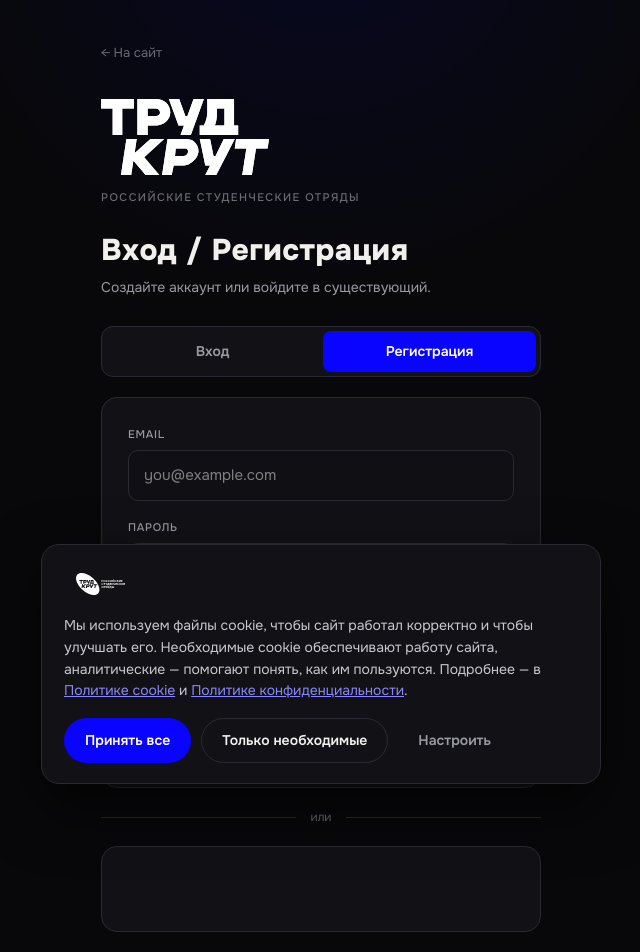
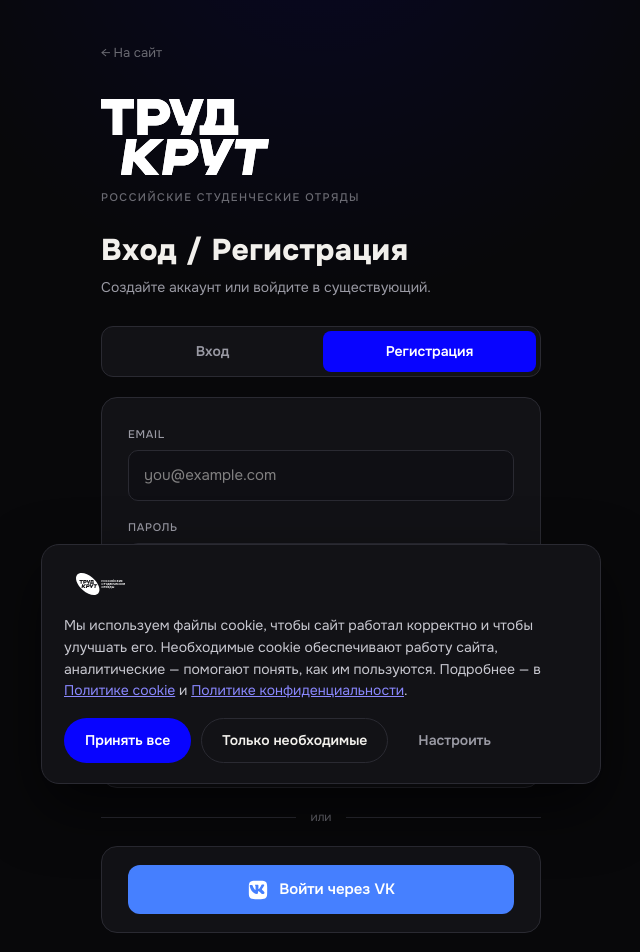
Before and after one commit to ykvlev/Premia-RSO, a Next.js app: page /register in a window 1280 px wide. Shown: the top 952 px of the page, without its empty margins (319-959 px from the left). Built offline with nearby package versions, Linux system fonts and the light colour scheme; no server answers.

Commit message:
feat: VK OAuth redirect button + landing: Регистрация вместо Войти/Подать заявку

```diff
--- a/components/landing/dark-landing.tsx
+++ b/components/landing/dark-landing.tsx
@@ -547,18 +547,18 @@
         <div className="flex items-center gap-3">
           <ThemeToggle />
           <button
-            onClick={() => router.push("/vhod")}
+            onClick={() => router.push("/login")}
             className="hdr-login cursor-pointer rounded-full border border-[#2a2a32] bg-transparent px-5 py-3 text-[15px] font-medium text-[#f2f0ec] transition-all duration-200 hover:border-[#4a4a56]"
             style={{ fontFamily: "var(--font-onest), sans-serif" }}
           >
             Войти
           </button>
           <button
-            onClick={() => router.push("/apply")}
+            onClick={() => router.push("/register")}
             className="cursor-pointer rounded-full border-0 bg-[#0804ff] px-6 py-3 text-[15px] font-medium text-white transition-all duration-200 hover:scale-105 hover:bg-[#0a06ff] active:scale-95"
             style={{ fontFamily: "var(--font-onest), sans-serif" }}
           >
-            Подать заявку
+            Регистрация
           </button>
         </div>
       </div>
@@ -750,7 +750,7 @@
             style={{ display: "flex", gap: 12, marginTop: 36 }}
           >
             <button
-              onClick={() => router.push("/apply")}
+              onClick={() => router.push("/register")}
               style={{
                 background: "#0804ff",
                 color: "white",
@@ -766,7 +766,7 @@
               onMouseEnter={(e) => (e.currentTarget.style.background = "#0603cc")}
               onMouseLeave={(e) => (e.currentTarget.style.background = "#0804ff")}
             >
-              Подать заявку
+              Регистрация
             </button>
             <button
               onClick={() =>
@@ -1963,7 +1963,7 @@
   },
   {
     q: "Нужно ли регистрироваться, чтобы подать заявку?",
-    a: "Нет. Заявка подаётся без входа — на странице «Подать заявку». После первой заявки мы автоматически создадим для вас личный кабинет и пришлём логин и пароль на указанную почту.",
+    a: "Да. Для подачи заявки необходимо зарегистрироваться и заполнить профиль. Это занимает всего пару минут — подтвердите почту и укажите ФИО.",
   },
   {
     q: "До какого числа идёт приём заявок?",
--- a/components/vk-login-button.tsx
+++ b/components/vk-login-button.tsx
@@ -1,100 +1,48 @@
 "use client";
-
-import { useRef, useEffect } from "react";
 
 const F = "var(--font-onest), sans-serif";
 
 /**
- * VK ID OneTap кнопка.
- * Загружает VKIDSDK, рендерит виджет, при успехе отправляет code на /api/auth/vk/exchange.
+ * VK OAuth кнопка — простой редирект на VK ID authorize.
+ * Не требует SDK, работает на любом домене.
  */
-export function VkLoginButton({ onError }: { onError?: (msg: string) => void }) {
-  const containerRef = useRef<HTMLDivElement>(null);
-  const scriptLoaded = useRef(false);
+export function VkLoginButton() {
+  const appId = process.env.NEXT_PUBLIC_VK_ID_APP_ID;
+  const redirectUrl = process.env.NEXT_PUBLIC_VK_REDIRECT_URL;
 
-  useEffect(() => {
-    if (scriptLoaded.current) return;
-    scriptLoaded.current = true;
+  if (!appId || !redirectUrl) return null;
 
-    // Загружаем VK ID SDK
-    const script = document.createElement("script");
-    script.src = "https://unpkg.com/@vkid/sdk@3.0.0/dist-sdk/umd/index.js";
-    script.async = true;
-    script.onload = () => initVkid();
-    script.onerror = () => onError?.("Не удалось загрузить VK SDK");
-    document.head.appendChild(script);
+  const vkAuthUrl = `https://id.vk.com/authorize?v=5.191&client_id=${appId}&redirect_uri=${encodeURIComponent(redirectUrl)}&response_type=code&scope=phone%2Cemail&display=page`;
 
-    function initVkid() {
-      // @ts-expect-error VKIDSDK global
-      const VKID = window.VKIDSDK;
-      if (!VKID) {
-        onError?.("VK SDK не загружен");
-        return;
-      }
-
-      const appId = process.env.NEXT_PUBLIC_VK_ID_APP_ID;
-      const redirectUrl = process.env.NEXT_PUBLIC_VK_REDIRECT_URL;
-
-      if (!appId || !redirectUrl) {
-        onError?.("VK OAuth не настроен");
-        return;
-      }
-
-      VKID.Config.init({
-        app: Number(appId),
-        redirectUrl,
-        responseMode: VKID.ConfigResponseMode.Callback,
-        source: VKID.ConfigSource.LOWCODE,
-        scope: "",
-      });
-
-      const oneTap = new VKID.OneTap();
-
-      if (!containerRef.current) return;
-
-      oneTap
-        .render({
-          container: containerRef.current,
-          scheme: "dark",
-          showAlternativeLogin: true,
-          skin: "secondary",
-        })
-        .on(VKID.WidgetEvents.ERROR, (err: unknown) => {
-          console.error("[VK]", err);
-          onError?.("Ошибка VK виджета");
-        })
-        .on(
-          VKID.OneTapInternalEvents.LOGIN_SUCCESS,
-          async (payload: { code: string; device_id: string }) => {
-            try {
-              const res = await fetch("/api/auth/vk/exchange", {
-                method: "POST",
-                headers: { "Content-Type": "application/json" },
-                body: JSON.stringify({
-                  code: payload.code,
-                  deviceId: payload.device_id,
-                }),
-              });
-
-              const data = await res.json();
-
-              if (data.ok) {
-                window.location.href = data.redirect || "/cabinet";
-              } else {
-                onError?.(data.error || "Ошибка входа через VK");
-              }
-            } catch (err) {
-              console.error("[VK exchange]", err);
-              onError?.("Ошибка сервера при входе через VK");
-            }
-          },
-        );
-    }
-
-    return () => {
-      // Cleanup scripts on unmount
-    };
-  }, [onError]);
-
-  return <div ref={containerRef} style={{ minHeight: 48 }} />;
+  return (
+    <a
+      href={vkAuthUrl}
+      style={{
+        display: "flex",
+        alignItems: "center",
+        justifyContent: "center",
+        gap: 10,
+        width: "100%",
+        padding: "13px 20px",
+        background: "#4680FF",
+        color: "#fff",
+        borderRadius: 12,
+        fontSize: 15,
+        fontFamily: F,
+        fontWeight: 600,
+        textDecoration: "none",
+        transition: "background 0.15s",
+      }}
+      onMouseEnter={(e) => (e.currentTarget.style.background = "#3A6DE0")}
+      onMouseLeave={(e) => (e.currentTarget.style.background = "#4680FF")}
+    >
+      <svg width="22" height="22" viewBox="0 0 24 24" fill="none">
+        <path
+          d="M15.07 2H8.93C3.33 2 2 3.33 2 8.93v6.14C2 20.67 3.33 22 8.93 22h6.14C20.67 22 22 20.67 22 15.07V8.93C22 3.33 20.67 2 15.07 2Zm3.09 14.29h-1.77c-.67 0-.88-.54-2.1-1.77-1.1-1.05-1.58-1.19-1.85-1.19-.37 0-.48.11-.48.64v1.62c0 .45-.14.73-1.32.73-1.94 0-4.09-1.18-5.61-3.39C3.37 9.88 2.92 7.5 2.92 7.04c0-.26.11-.5.64-.5h1.77c.45 0 .62.2.79.68.86 2.53 2.3 4.73 2.89 4.73.22 0 .33-.11.33-.64V8.34c-.07-1.17-.69-1.27-.69-1.69 0-.22.18-.43.48-.43h2.77c.4 0 .55.2.55.64v3.47c0 .4.18.55.29.55.22 0 .41-.14.82-.56 1.26-1.46 2.16-3.71 2.16-3.71.12-.26.32-.49.76-.49h1.77c.53 0 .65.26.53.64-.22 1.02-2.37 4.06-2.37 4.06-.19.32-.26.46 0 .81.19.26.81.79 1.22 1.27.76.87 1.34 1.61 1.5 2.11.16.49-.08.75-.57.75Z"
+          fill="white"
+        />
+      </svg>
+      Войти через VK
+    </a>
+  );
 }
```
